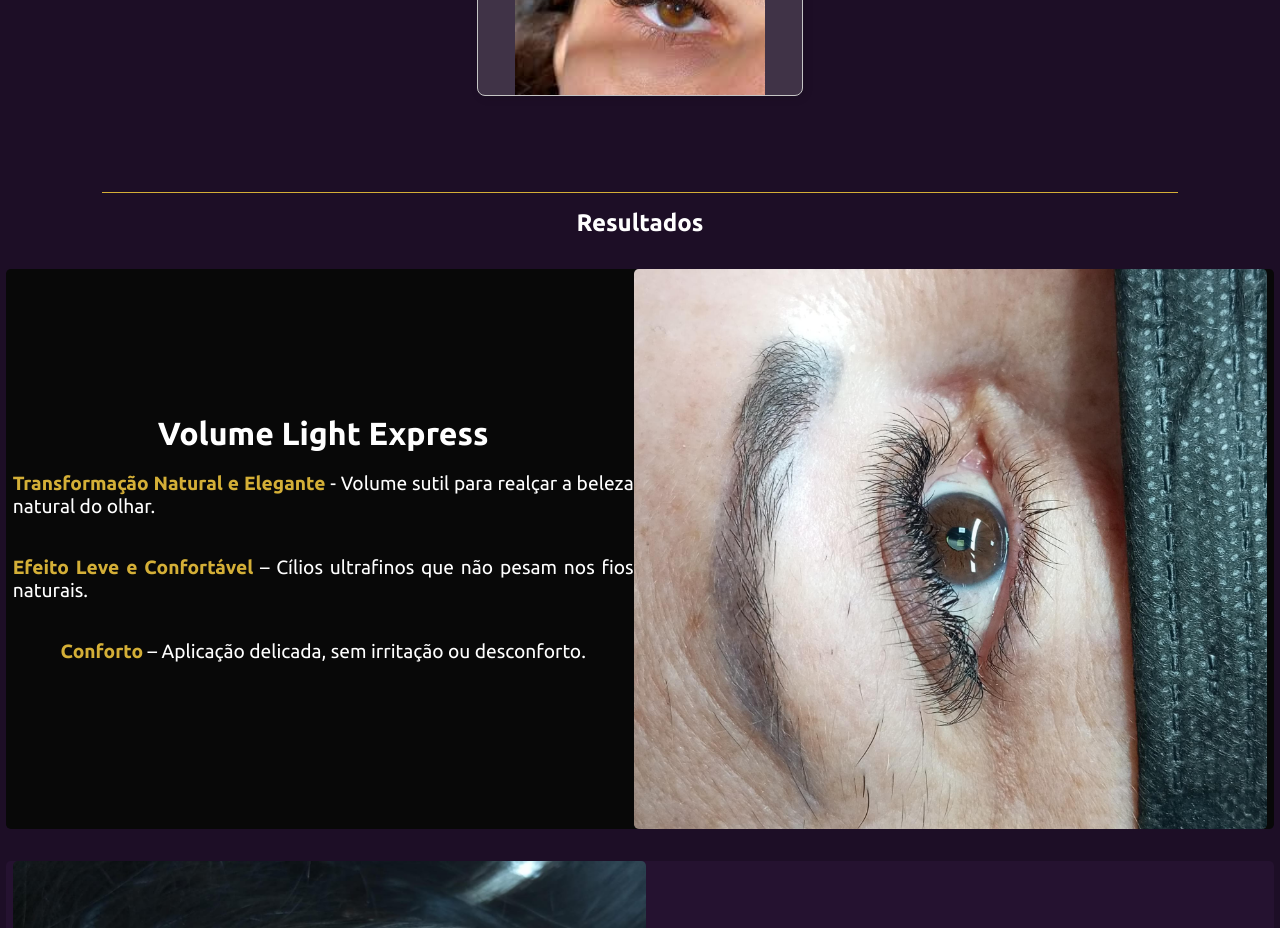
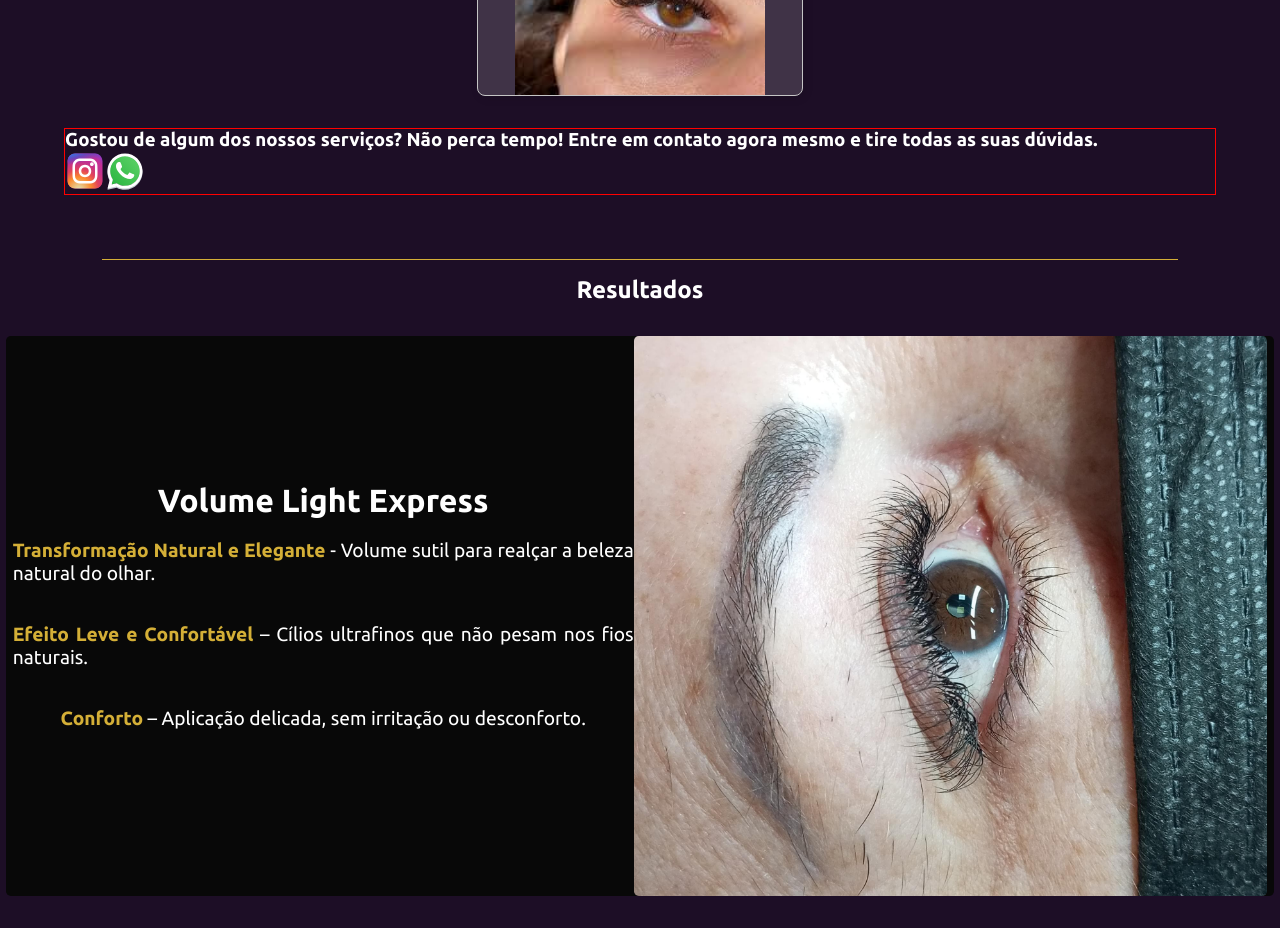
Before and after one commit to PredoH1/MaryBeauty, a React (Vite) app: page / in a window 1280 px wide. Shown: the part 2720-3648 px from the top of the page. Built offline with nearby package versions, Linux system fonts and the light colour scheme.

Commit message:
Feat: the social media component was added

```diff
--- a/src/Components/Catalogo/Catalogo.module.css
+++ b/src/Components/Catalogo/Catalogo.module.css
@@ -84,6 +84,13 @@
   background-color: #ffffff00; /* Fundo branco para evitar buracos visuais */
 }
 
+.socialMedia {
+  width: 100%;
+  border: 1px solid red;
+  color: #fff;
+  font-family: "Ubuntu", serif;
+}
+
 /* Responsividade */
 @media (max-width: 768px) {
   .container {
--- a/src/Components/Catalogo/index.jsx
+++ b/src/Components/Catalogo/index.jsx
@@ -11,6 +11,8 @@ import catVolume5d from "../../assets/catVolume5d.jpg";
 import catVolume6d from "../../assets/catVolume6d.jpg";
 import catEfeitoMolhado from "../../assets/catEfeitoMolhado.jpg";
 import iconCatalogo from "../../assets/iconCatalogo.svg";
+import instagram from "../../assets/instagram.svg";
+import whatsapp from "../../assets/whatsapp.svg";
 
 function Catalogo(props, ref) {
   return (
@@ -108,6 +110,24 @@ function Catalogo(props, ref) {
           <img className={style.imgCat} src={catEfeitoMolhado} alt="" />
         </div>
       </div>
+      <div className={style.socialMedia}>
+        <h3>
+          Gostou de algum dos nossos serviços? Não perca tempo! Entre em contato
+          agora mesmo e tire todas as suas dúvidas.
+        </h3>
+        <div>
+          <a
+            href="https://www.instagram.com/marybeauty_25?igsh=MWQwYmIwZW81ZWR5cA=="
+            target="_blank"
+          >
+            <img src={instagram} alt="" />
+          </a>
+
+          <a href="https://wa.me/5562993513317" target="_blank">
+            <img src={whatsapp} alt="" />
+          </a>
+        </div>
+      </div>
     </section>
   );
 }
```
Also changed, not shown: src/assets/instagram.svg (added), src/assets/whatsapp.svg (added).
